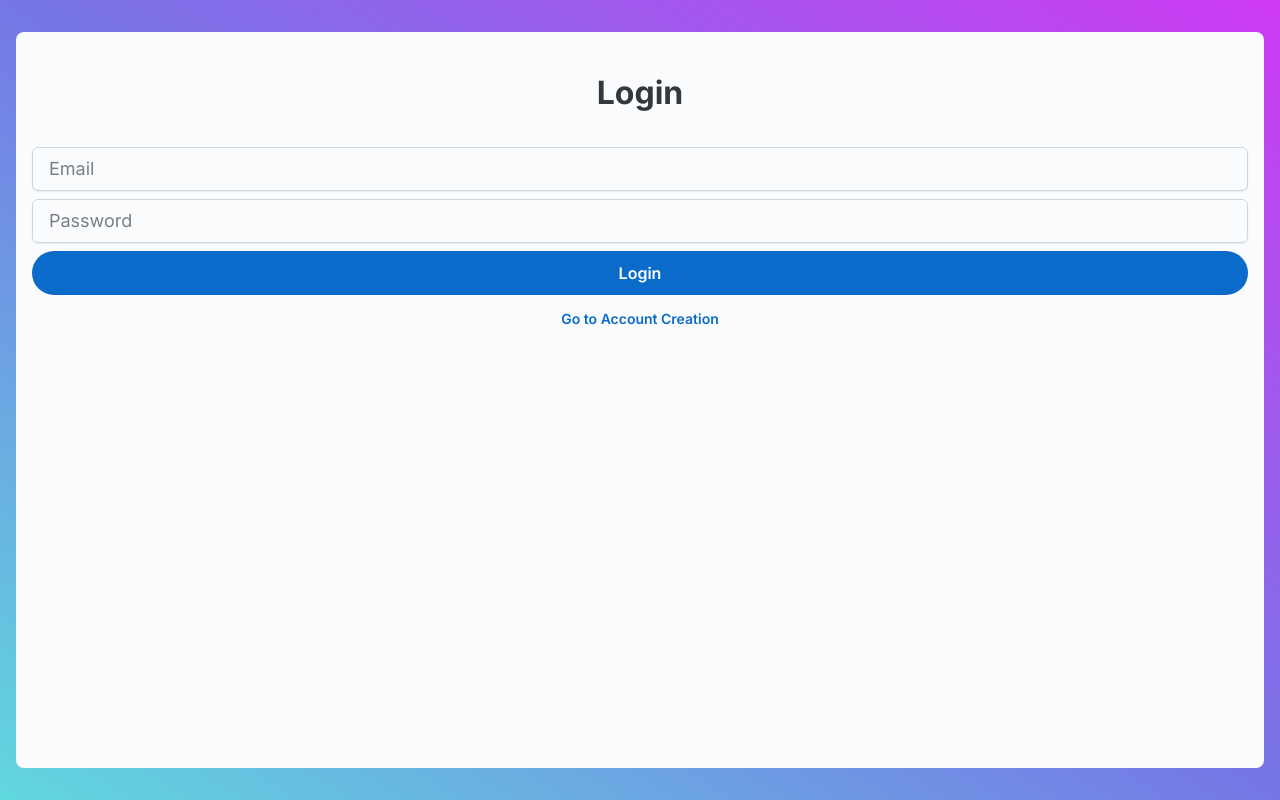
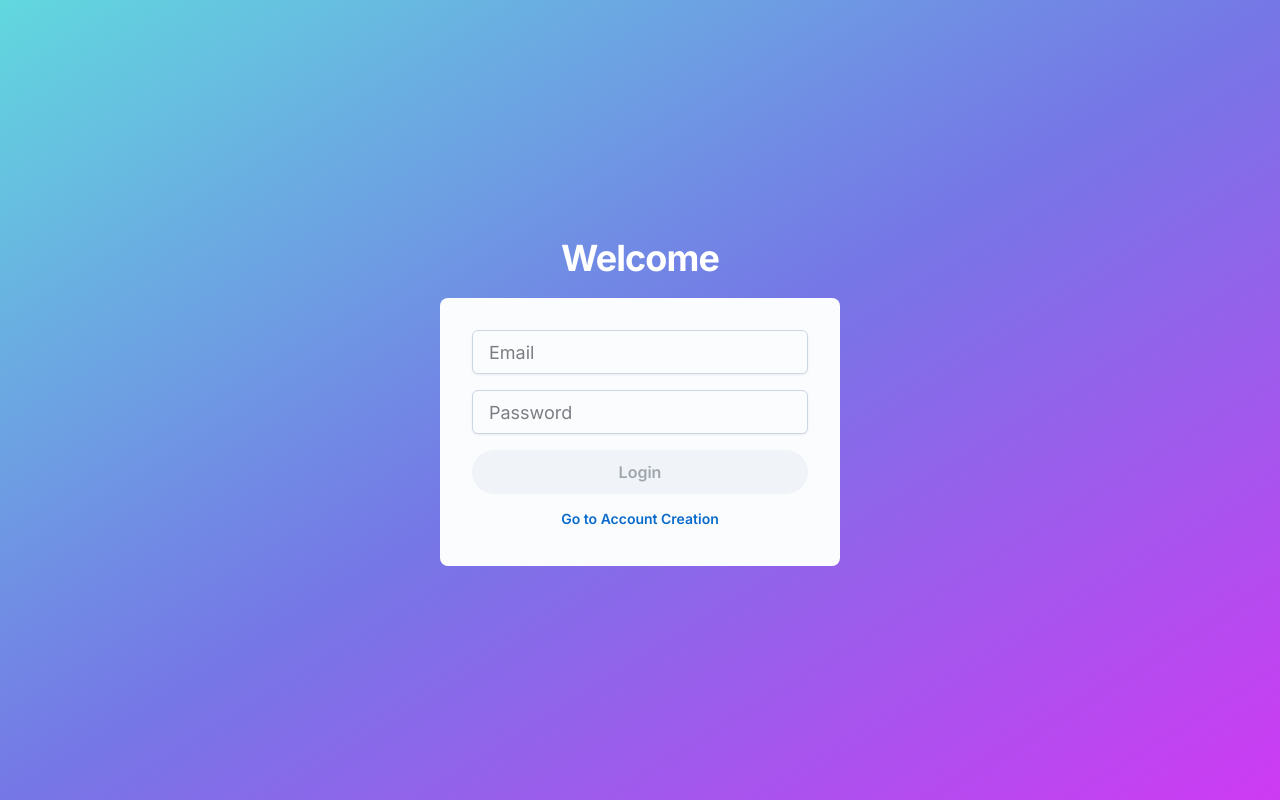
Before and after one commit to phellipeperin/gift-list, a React (Vite) app: page / in a window 1280 px wide. Built offline with nearby package versions, Linux system fonts and the light colour scheme; no server answers.

Commit message:
cleanup login

```diff
--- a/index.html
+++ b/index.html
@@ -4,7 +4,7 @@
     <meta charset="UTF-8" />
     <link rel="icon" type="image/svg+xml" href="/vite.svg" />
     <meta name="viewport" content="width=device-width, initial-scale=1.0" />
-    <title>Vite + React + TS</title>
+    <title>Gift List</title>
 
     <link rel="preconnect" href="https://fonts.googleapis.com" />
     <link rel="preconnect" href="https://fonts.gstatic.com" crossorigin />
--- a/src/components/login/Login.tsx
+++ b/src/components/login/Login.tsx
@@ -1,4 +1,4 @@
-import { Stack, Sheet } from '@mui/joy';
+import { Stack, Sheet, Typography } from '@mui/joy';
 
 import LoginForm from './LoginForm';
 
@@ -14,12 +14,21 @@ function Login() {
         background: theme.vars.palette.gradient.mainChannel,
       })}
     >
+      <Typography
+        level="h1"
+        textColor="common.white"
+        sx={{
+          marginBottom: 2,
+        }}
+      >
+        Welcome
+      </Typography>
       <Sheet
         sx={{
           borderRadius: 8,
-          p: 2,
+          p: 4,
           width: '100%',
-          height: '100%',
+          maxWidth: 400,
         }}
       >
         <LoginForm />
--- a/src/components/login/LoginForm.tsx
+++ b/src/components/login/LoginForm.tsx
@@ -1,7 +1,7 @@
 import { useEffect, useState } from 'react';
 import { Input, Button, Stack } from '@mui/joy';
 
-import { createUserEmailPassword } from '../../services/firebase/firebaseAuthService';
+import { createUserEmailPassword, signInEmailPassword } from '../../services/firebase/firebaseAuthService';
 
 function LoginForm() {
   const [signUpMode, setSignUpMode] = useState(false);
@@ -11,7 +11,7 @@ function LoginForm() {
   const [passwordConfirmation, setPasswordConfirmation] = useState('');
 
   const submit = () => {
-    // TODO: validate with error messages
+    // TODO: validate better and with error messages
     if (!email || !password) {
       return;
     }
@@ -40,12 +40,14 @@ function LoginForm() {
   return (
     <Stack
       direction="column"
-      gap={1}
+      alignContent="center"
+      justifyContent="center"
+      gap={2}
       sx={{
         textAlign: 'center',
+        height: '100%',
       }}
     >
-      <h1>{signUpMode ? 'Create Account' : 'Login'}</h1>
       <Input
         size="lg"
         variant="outlined"
@@ -76,7 +78,7 @@ function LoginForm() {
           size="lg"
           variant="solid"
           color="primary"
-          disabled={submitButtonEnabled}
+          disabled={!submitButtonEnabled}
           onClick={() => submit()}
           sx={{
             borderRadius: 40,
--- a/src/theme.tsx
+++ b/src/theme.tsx
@@ -3,27 +3,20 @@ import type { PaletteRange } from '@mui/joy/styles';
 
 declare module '@mui/joy/styles' {
   interface ColorPalettePropOverrides {
-    secondary: true;
     gradient: true;
   }
 
   interface Palette {
-    secondary: PaletteRange;
     gradient: PaletteRange;
   }
 }
 
-const lightBlue = '#61D8DE';
-const purple = '#7577E6';
-const pink = '#CE3AF3';
-
-// A custom theme for this app
 const theme = extendTheme({
   colorSchemes: {
     light: {
       palette: {
         gradient: {
-          mainChannel: `linear-gradient(to top right, ${lightBlue}, ${purple}, ${pink})`,
+          mainChannel: 'linear-gradient(to bottom right, #61D8DE, #7577E6, #CE3AF3)',
         },
       },
     },
```
